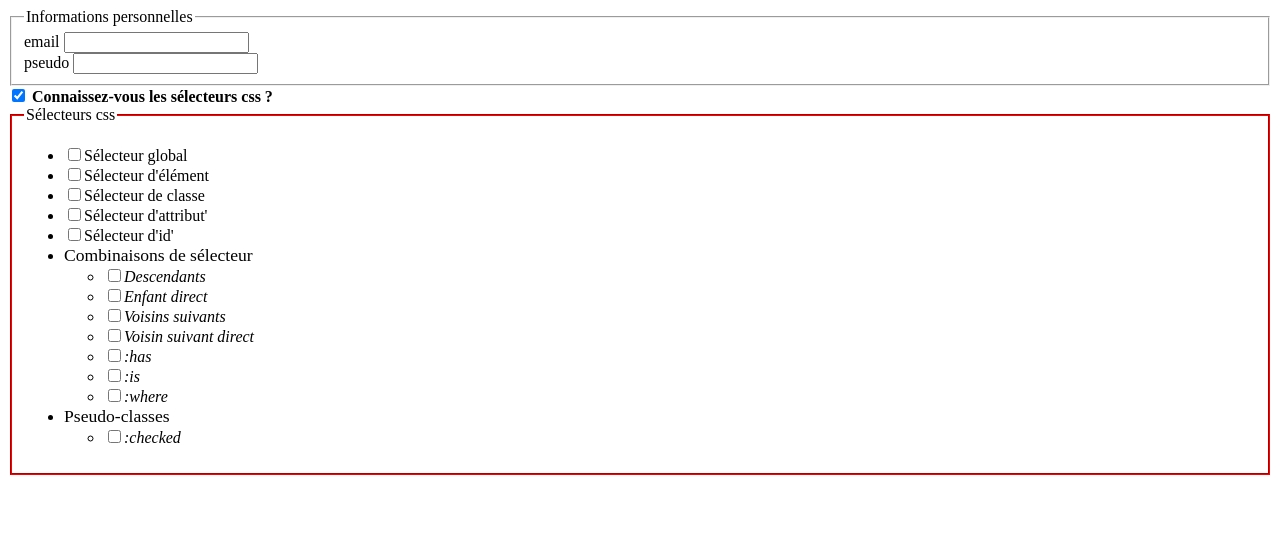
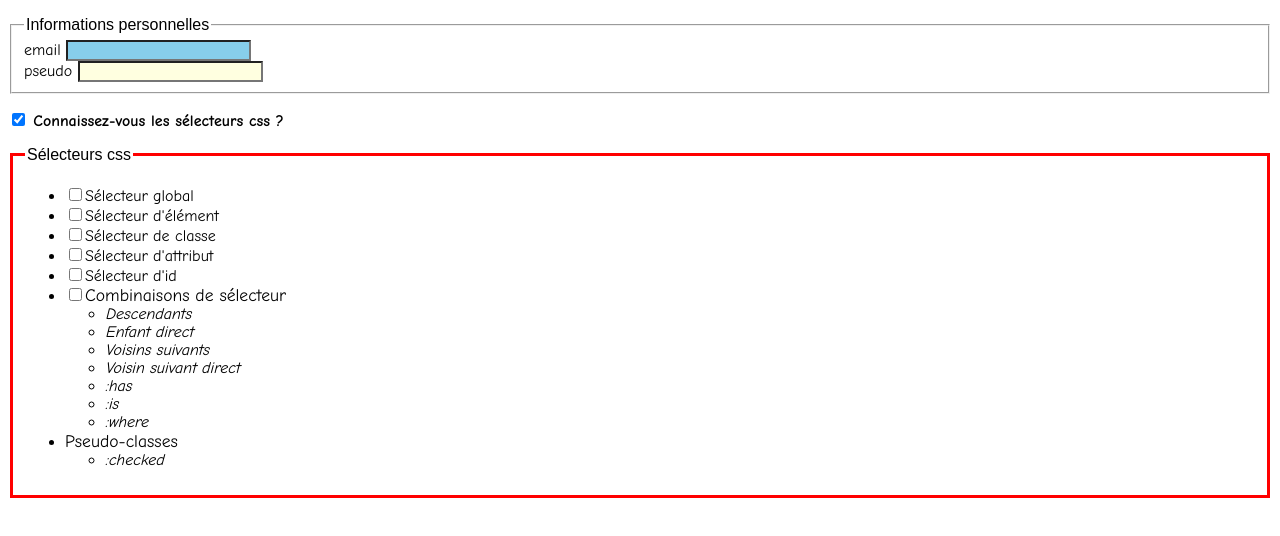
Before and after one commit to Babali42/lunch-and-learn-css, a plain HTML site: page index.html in a window 1280 px wide. Both pictures are taken after a click on the checkbox "Connaissez-vous les sélecteurs css ?". Drawn offline with Linux system fonts and the light colour scheme.

Commit message:
ajout styles

```diff
--- a/index.html
+++ b/index.html
@@ -19,24 +19,24 @@
             <li><label><input type="checkbox">Sélecteur global</label></li>
             <li><label><input type="checkbox">Sélecteur d'élément</label></li>
             <li><label><input type="checkbox">Sélecteur de classe</label></li>
-            <li><label><input type="checkbox">Sélecteur d'attribut'</label></li>
-            <li><label><input type="checkbox">Sélecteur d'id'</label></li>
+            <li><label><input type="checkbox">Sélecteur d'attribut</label></li>
+            <li><label><input type="checkbox">Sélecteur d'id</label></li>
             <li>
-                <div>Combinaisons de sélecteur</div>
+                <div><label><input type="checkbox">Combinaisons de sélecteur</label></div>
                 <ul>
-                    <li><label><input type="checkbox">Descendants</label></li>
-                    <li><label><input type="checkbox">Enfant direct</label></li>
-                    <li><label><input type="checkbox">Voisins suivants</label></li>
-                    <li><label><input type="checkbox">Voisin suivant direct</label></li>
-                    <li><label><input type="checkbox">:has</label></li>
-                    <li><label><input type="checkbox">:is</label></li>
-                    <li><label><input type="checkbox">:where</label></li>
+                    <li>Descendants</li>
+                    <li>Enfant direct</li>
+                    <li>Voisins suivants</li>
+                    <li>Voisin suivant direct</li>
+                    <li>:has</li>
+                    <li>:is</li>
+                    <li>:where</li>
                 </ul>
             </li>
             <li>
                 <div>Pseudo-classes</div>
                 <ul>
-                    <li><label><input type="checkbox">:checked</label></li>
+                    <li>:checked</li>
                 </ul>
             </li>
         </ul>
--- a/styles.css
+++ b/styles.css
@@ -1,9 +1,3 @@
-@layer base {
-    fieldset {
-        margin-top: 1em;
-        margin-bottom: 1em;
-    }
-}
 
 label {
     user-select: none;
@@ -44,6 +38,34 @@ label:has(+#mail:user-invalid) {
     color: red;
 }
 
-fieldset:has(input:not(:checked)[type=checkbox]) {
-    border-color: red;
+
+input:where(fieldset input) {
+    background-color: lightyellow;
 }
+
+input:invalid {
+    background-color: red;
+}
+
+fieldset:has([type=checkbox]:not(:checked)) {
+    border: solid red;
+}
+
+legend {
+    font-family: Arial;
+}
+
+@layer base {
+    fieldset {
+        margin-top: 1em;
+        margin-bottom: 1em;
+    }
+
+    html {
+        font-family: "Comic Sans MS";
+    }
+
+    #mail {
+        background-color: skyblue !important;
+    }
+}
```
